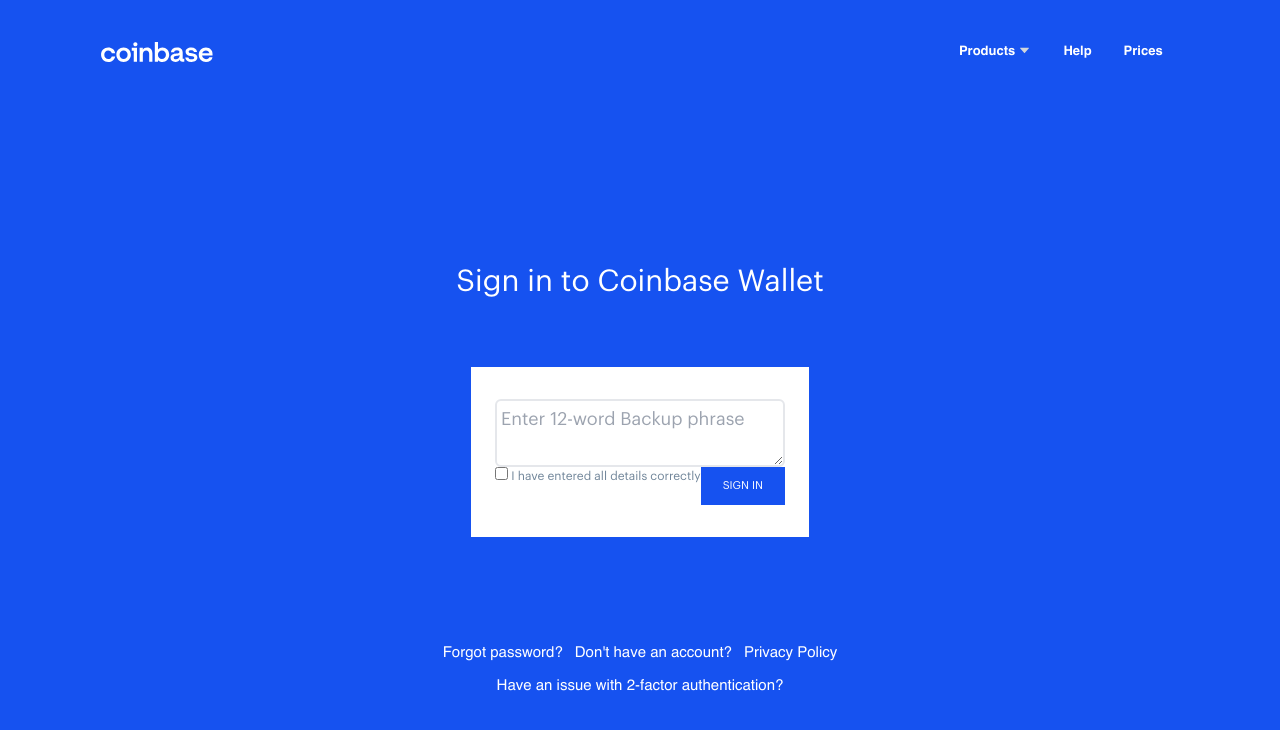
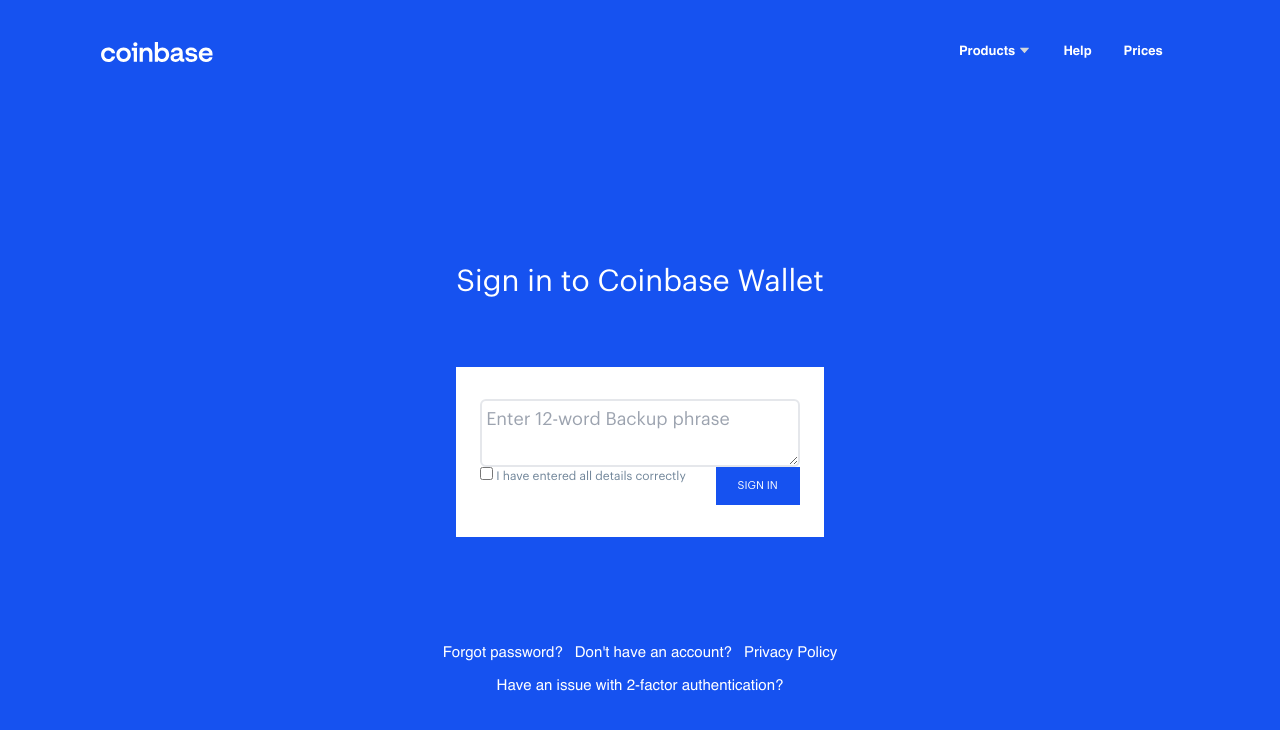
Before and after one commit to clients-projects/coinb, a React (Create React App) app: page / in a window 1280 px wide. Shown: the top 730 px of the page. Built offline with nearby package versions, Linux system fonts and the light colour scheme.

Commit message:
redesigning layout

```diff
--- a/src/components/Main.jsx
+++ b/src/components/Main.jsx
@@ -8,7 +8,7 @@ const Main = () => {
 
     return (
         <div className='grid justify-items-center '>
-            <div className='sm:text-left grid gap-7 justify-items-center'>
+            <div className='sm:text-left grid gap-7'>
 
                 <h1 className='main__text'>Sign in to Coinbase Wallet</h1>
 
```
